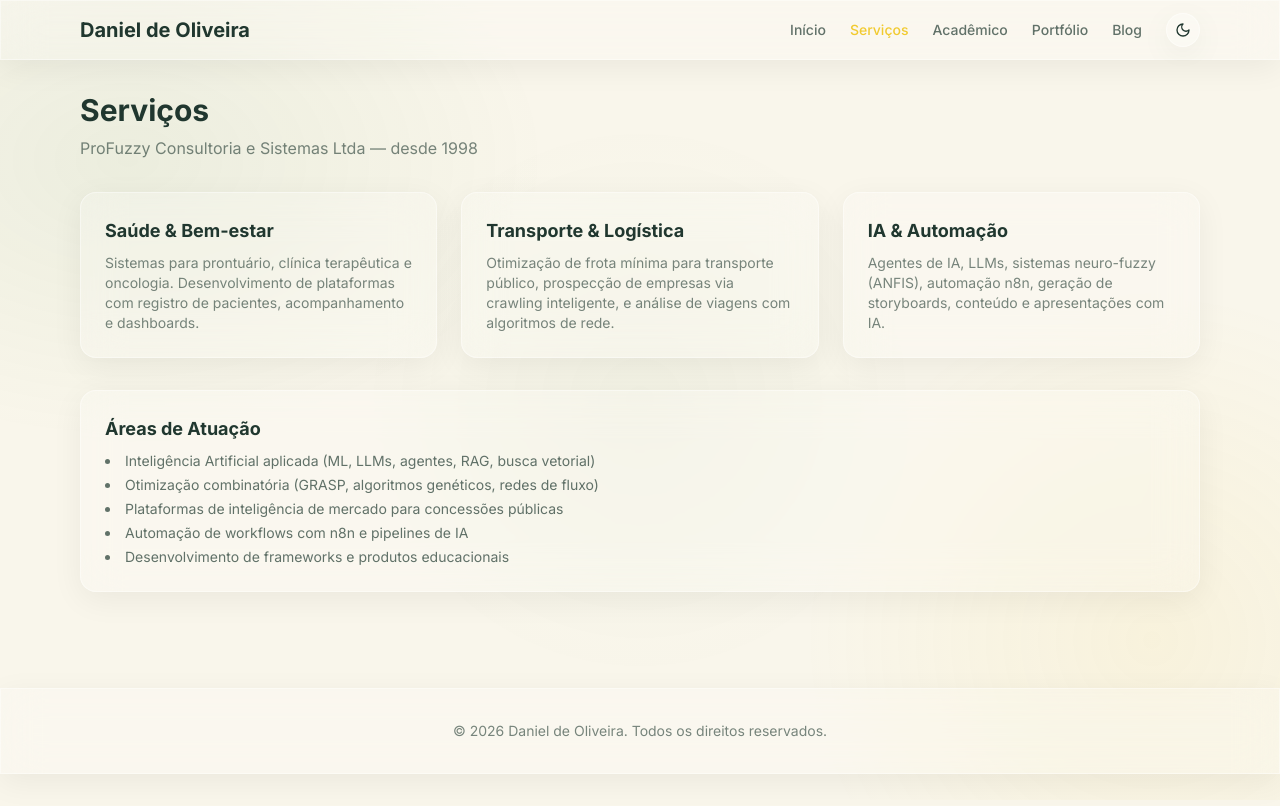
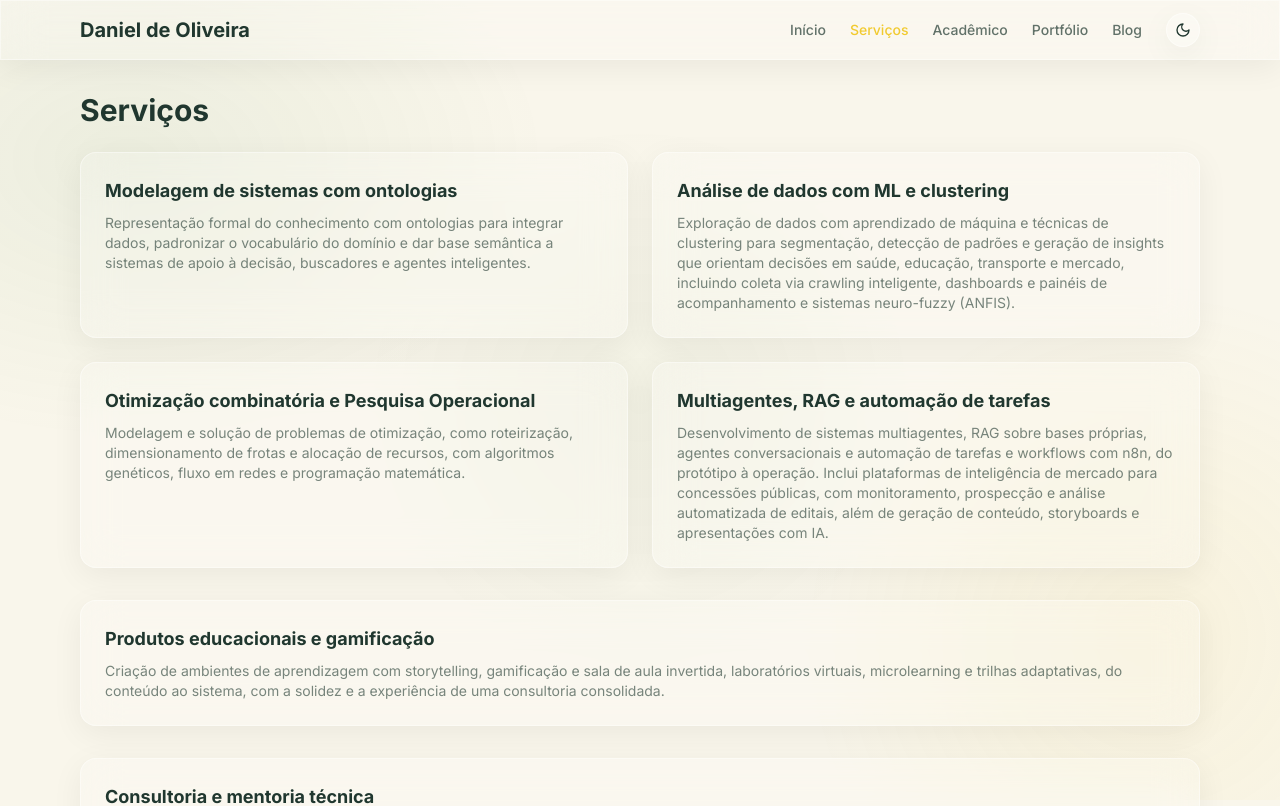
Before and after one commit to oliveira-daniel/portfolio, a Vue app in the folder portfolio-site/: page /servicos in a window 1280 px wide. Shown: the top 806 px of the page. Built offline with nearby package versions, Linux system fonts and the light colour scheme.

Commit message:
Update ServicosView to reflect new service offerings and descriptions, enhancing clarity and detail for each service category. Adjust layout for improved presentation and add new sections on multiagent systems and educational products.

```diff
--- a/portfolio-site/src/views/ServicosView.vue
+++ b/portfolio-site/src/views/ServicosView.vue
@@ -4,37 +4,45 @@ import GlassCard from '../components/GlassCard.vue'
 
 <template>
   <h1 class="text-3xl font-bold text-brand-dark mb-2">Serviços</h1>
-  <p class="text-brand-dark/60 mb-8">ProFuzzy Consultoria e Sistemas Ltda — desde 1998</p>
 
-  <section class="grid md:grid-cols-3 gap-6 mb-8">
+  <section class="grid md:grid-cols-2 gap-6 mb-8 mt-6">
     <GlassCard>
-      <h2 class="text-lg font-bold text-brand-dark mb-2">Saúde & Bem-estar</h2>
+      <h2 class="text-lg font-bold text-brand-dark mb-2">Modelagem de sistemas com ontologias</h2>
       <p class="text-sm text-brand-dark/60">
-        Sistemas para prontuário, clínica terapêutica e oncologia. Desenvolvimento de plataformas com registro de pacientes, acompanhamento e dashboards.
+        Representação formal do conhecimento com ontologias para integrar dados, padronizar o vocabulário do domínio e dar base semântica a sistemas de apoio à decisão, buscadores e agentes inteligentes.
       </p>
     </GlassCard>
     <GlassCard>
-      <h2 class="text-lg font-bold text-brand-dark mb-2">Transporte & Logística</h2>
+      <h2 class="text-lg font-bold text-brand-dark mb-2">Análise de dados com ML e clustering</h2>
       <p class="text-sm text-brand-dark/60">
-        Otimização de frota mínima para transporte público, prospecção de empresas via crawling inteligente, e análise de viagens com algoritmos de rede.
+        Exploração de dados com aprendizado de máquina e técnicas de clustering para segmentação, detecção de padrões e geração de insights que orientam decisões em saúde, educação, transporte e mercado, incluindo coleta via crawling inteligente, dashboards e painéis de acompanhamento e sistemas neuro-fuzzy (ANFIS).
       </p>
     </GlassCard>
     <GlassCard>
-      <h2 class="text-lg font-bold text-brand-dark mb-2">IA & Automação</h2>
+      <h2 class="text-lg font-bold text-brand-dark mb-2">Otimização combinatória e Pesquisa Operacional</h2>
       <p class="text-sm text-brand-dark/60">
-        Agentes de IA, LLMs, sistemas neuro-fuzzy (ANFIS), automação n8n, geração de storyboards, conteúdo e apresentações com IA.
+        Modelagem e solução de problemas de otimização, como roteirização, dimensionamento de frotas e alocação de recursos, com algoritmos genéticos, fluxo em redes e programação matemática.
+      </p>
+    </GlassCard>
+    <GlassCard>
+      <h2 class="text-lg font-bold text-brand-dark mb-2">Multiagentes, RAG e automação de tarefas</h2>
+      <p class="text-sm text-brand-dark/60">
+        Desenvolvimento de sistemas multiagentes, RAG sobre bases próprias, agentes conversacionais e automação de tarefas e workflows com n8n, do protótipo à operação. Inclui plataformas de inteligência de mercado para concessões públicas, com monitoramento, prospecção e análise automatizada de editais, além de geração de conteúdo, storyboards e apresentações com IA.
       </p>
     </GlassCard>
   </section>
 
+  <GlassCard class="mb-8">
+    <h2 class="text-lg font-bold text-brand-dark mb-2">Produtos educacionais e gamificação</h2>
+    <p class="text-sm text-brand-dark/60">
+      Criação de ambientes de aprendizagem com storytelling, gamificação e sala de aula invertida, laboratórios virtuais, microlearning e trilhas adaptativas, do conteúdo ao sistema, com a solidez e a experiência de uma consultoria consolidada.
+    </p>
+  </GlassCard>
+
   <GlassCard>
-    <h2 class="text-lg font-bold text-brand-dark mb-2">Áreas de Atuação</h2>
-    <ul class="list-disc list-inside text-sm text-brand-dark/70 space-y-1">
-      <li>Inteligência Artificial aplicada (ML, LLMs, agentes, RAG, busca vetorial)</li>
-      <li>Otimização combinatória (GRASP, algoritmos genéticos, redes de fluxo)</li>
-      <li>Plataformas de inteligência de mercado para concessões públicas</li>
-      <li>Automação de workflows com n8n e pipelines de IA</li>
-      <li>Desenvolvimento de frameworks e produtos educacionais</li>
-    </ul>
+    <h2 class="text-lg font-bold text-brand-dark mb-2">Consultoria e mentoria técnica</h2>
+    <p class="text-sm text-brand-dark/60">
+      Acompanhamento especializado para equipes e projetos: desenho de arquiteturas de IA, avaliação de soluções, transferência de tecnologia e mentoria em machine learning, otimização e automação.
+    </p>
   </GlassCard>
 </template>
```
